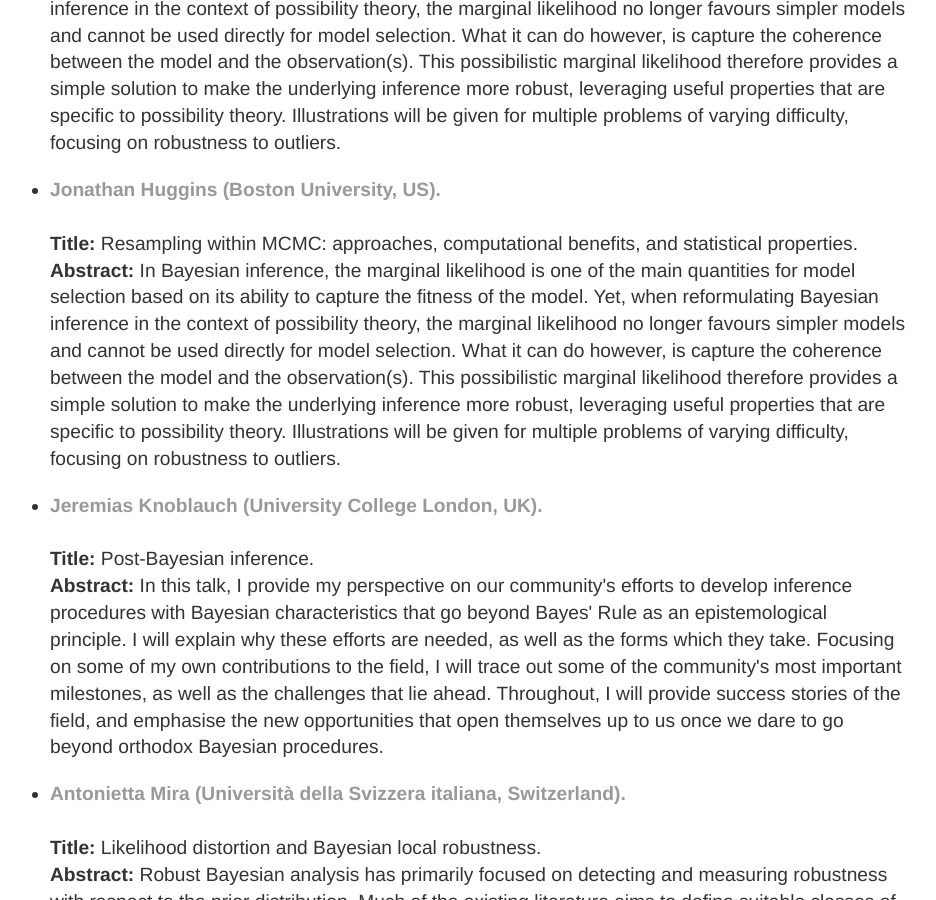
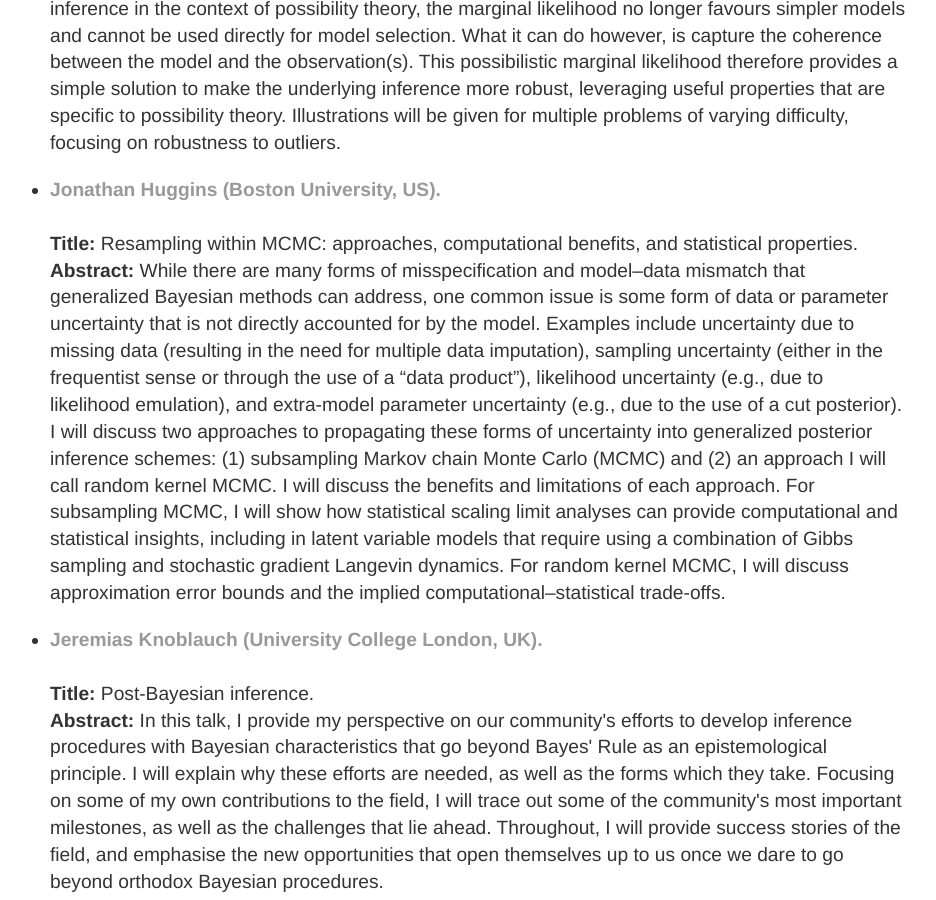
Before and after one commit to postbayes/BayesMisspecificationSatellite, a Jekyll site: the page index.html, which Jekyll copies as it is, in a window 1280 px wide and 900 px high, scrolled down 4425 px. Shown: the whole window, without its empty margins (182-1118 px from the left). Built offline with Jekyll 4.4.1, drawn with Linux system fonts in a browser that asks for light colours.

Commit message:
Update index.html

```diff
--- a/index.html
+++ b/index.html
@@ -147,8 +147,7 @@ A common justification for the use of Bayesian inference is that Bayes’ theore
 
 		<li> <strong><a href="http://jhhuggins.org"> Jonathan Huggins (Boston University, US).</a></strong> <br/><br/>
 			<strong> Title:  </strong> Resampling within MCMC: approaches, computational benefits, and statistical properties.  <br/>
-			<strong> Abstract:  </strong> In Bayesian inference, the marginal likelihood is one of the main quantities for model selection based on its ability to capture the fitness of the model. Yet, when reformulating Bayesian inference in the context of possibility theory, the marginal likelihood no longer favours simpler models and cannot be used directly for model selection. What it can do however, is capture the coherence between the model and the observation(s). This possibilistic marginal likelihood therefore provides a simple solution to make the underlying inference more robust, leveraging useful properties that are specific to possibility theory. Illustrations will be given for multiple problems of varying difficulty, focusing on robustness to outliers.</strong>  <br/>
-		</li>
+			<strong> Abstract:  </strong> While there are many forms of misspecification and model–data mismatch that generalized Bayesian methods can address, one common issue is some form of data or parameter uncertainty that is not directly accounted for by the model. Examples include uncertainty due to missing data (resulting in the need for multiple data imputation), sampling uncertainty (either in the frequentist sense or through the use of a “data product”), likelihood uncertainty (e.g., due to likelihood emulation), and extra-model parameter uncertainty (e.g., due to the use of a cut posterior). I will discuss two approaches to propagating these forms of uncertainty into generalized posterior inference schemes: (1) subsampling Markov chain Monte Carlo (MCMC) and (2) an approach I will call random kernel MCMC. I will discuss the benefits and limitations of each approach. For subsampling MCMC, I will show how statistical scaling limit analyses can provide computational and statistical insights, including in latent variable models that require using a combination of Gibbs sampling and stochastic gradient Langevin dynamics. For random kernel MCMC, I will discuss approximation error bounds and the implied computational–statistical trade-offs.
 
 		<li> <strong><a href="https://jeremiasknoblauch.github.io/"> Jeremias Knoblauch (University College London, UK).</a></strong> <br/> <br/>
 			<strong> Title: </strong> Post-Bayesian inference. <br/>
@@ -196,10 +195,5 @@ della Svizzera italiana, Switzerland).</a></strong> <br/><br/>
 
 </div>
 
-  <footer>
-   <!-- <img src="https://steinworkshop.github.io/ati.jpg" alt="Ati Logo", width="255", height="115", align="center", style="padding:10px;"> -->
-	<!-- Some logos here -->
-  </footer>
-
 </body>
 </html>
```
